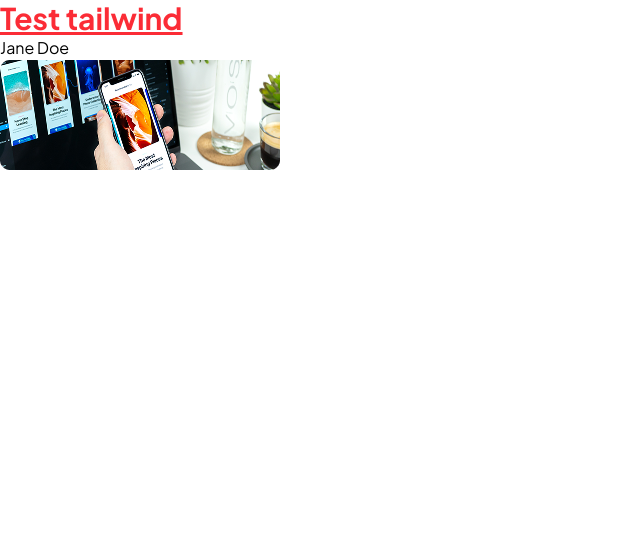
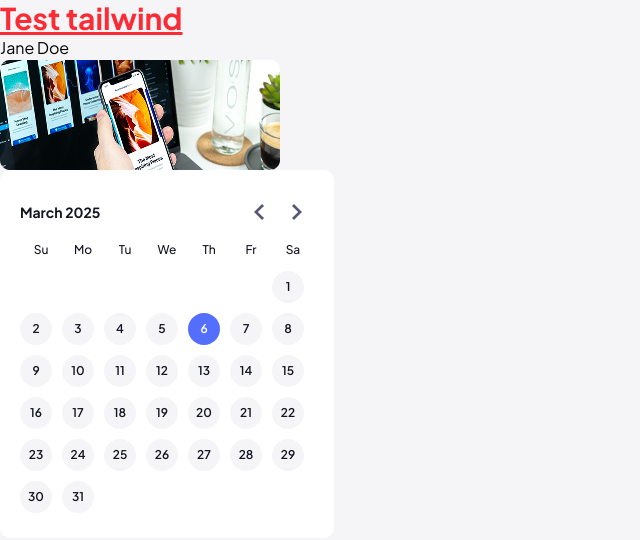
Before and after one commit to Evans-Asiedu/task-management, a React (Vite) app: page / in a window 1280 px wide. Shown: the top 540 px of the page, without its empty margins (0-640 px from the left). Built offline with nearby package versions, Linux system fonts and the light colour scheme.

Commit message:
Add daypicker package for calendar & customize styles based on design

```diff
--- a/index.html
+++ b/index.html
@@ -7,7 +7,7 @@
     <meta name="viewport" content="width=device-width, initial-scale=1.0" />
     <title>Task management</title>
   </head>
-  <body class="font-jakarta">
+  <body class="font-jakarta bg-n-1">
     <div id="root"></div>
     <script type="module" src="/src/main.jsx"></script>
   </body>
--- a/package.json
+++ b/package.json
@@ -13,6 +13,7 @@
     "@tailwindcss/vite": "^4.0.10",
     "font-awesome": "^4.7.0",
     "react": "^19.0.0",
+    "react-day-picker": "^9.5.1",
     "react-dom": "^19.0.0"
   },
   "devDependencies": {
--- a/src/App.jsx
+++ b/src/App.jsx
@@ -1,4 +1,5 @@
 import { data } from "src/data";
+import { Calendar } from "components/Calendar";
 
 function App() {
   return (
@@ -8,6 +9,7 @@ function App() {
       </h1>
       {data.loggedInUser.name}
       <img src={data.tasks[0].imageUrl} alt="" />
+      <Calendar />
     </>
   );
 }
--- /dev/null
+++ b/src/components/Calendar.jsx
@@ -0,0 +1,19 @@
+import { useState } from "react";
+import { DayPicker, getDefaultClassNames } from "react-day-picker";
+
+export function Calendar() {
+  const [selected, setSelected] = useState(Date.now());
+  const defaultClassNames = getDefaultClassNames();
+
+  return (
+    <DayPicker
+      mode="single"
+      selected={selected}
+      onSelect={setSelected}
+      classNames={{
+        root: `${defaultClassNames.root} font-semibold text-xs text-secondary-500 bg-primary-0 rounded-[10px] p-5 inline-block`,
+        caption_label: `${defaultClassNames.caption_label} text-sm`,
+      }}
+    />
+  );
+}
--- a/src/index.css
+++ b/src/index.css
@@ -1,6 +1,6 @@
-@import url('https://fonts.googleapis.com/css2?family=Plus+Jakarta+Sans:ital,wght@0,200..800;1,200..800&display=swap');
+@import url("https://fonts.googleapis.com/css2?family=Plus+Jakarta+Sans:ital,wght@0,200..800;1,200..800&display=swap");
 @import "tailwindcss";
-
+@import "react-day-picker/dist/style.css";
 
 @theme {
   --color-primary-900: #10197a;
@@ -64,5 +64,40 @@
   --color-secondary-200: #c2c6e8;
   --color-secondary-100: #dfe1f3;
 
+  --color-n-1: #f5f5f7;
+
   --font-jakarta: "Plus Jakarta Sans", sans-serif;
 }
+
+/* Calendar component from daypicker */
+.rdp-root {
+  --rdp-day-height: 42px;
+  --rdp-day-width: 42px;
+  --rdp-day_button-height: 32px;
+  --rdp-day_button-width: 32px;
+  --rdp-weekday-opacity: 1;
+}
+
+.rdp-month_caption {
+  align-items: center;
+}
+.rdp-day .rdp-day_button {
+  font-size: 12px;
+  font-weight: 600;
+  background-color: var(--color-n-1);
+  border-color: var(--color-n-1);
+}
+.rdp-selected .rdp-day_button {
+  font-size: 12px;
+  font-weight: 600;
+  background-color: var(--color-primary-500);
+  border-color: var(--color-primary-500);
+  color: var(--color-primary-0);
+}
+.rdp-chevron {
+  fill: var(--color-secondary-400);
+}
+.rdp-weekday {
+  font-size: 12px;
+  color: var(--color-secondary-500);
+}
```
Also changed, not shown: 1 other file (tests, documents, lock files or other folders).
